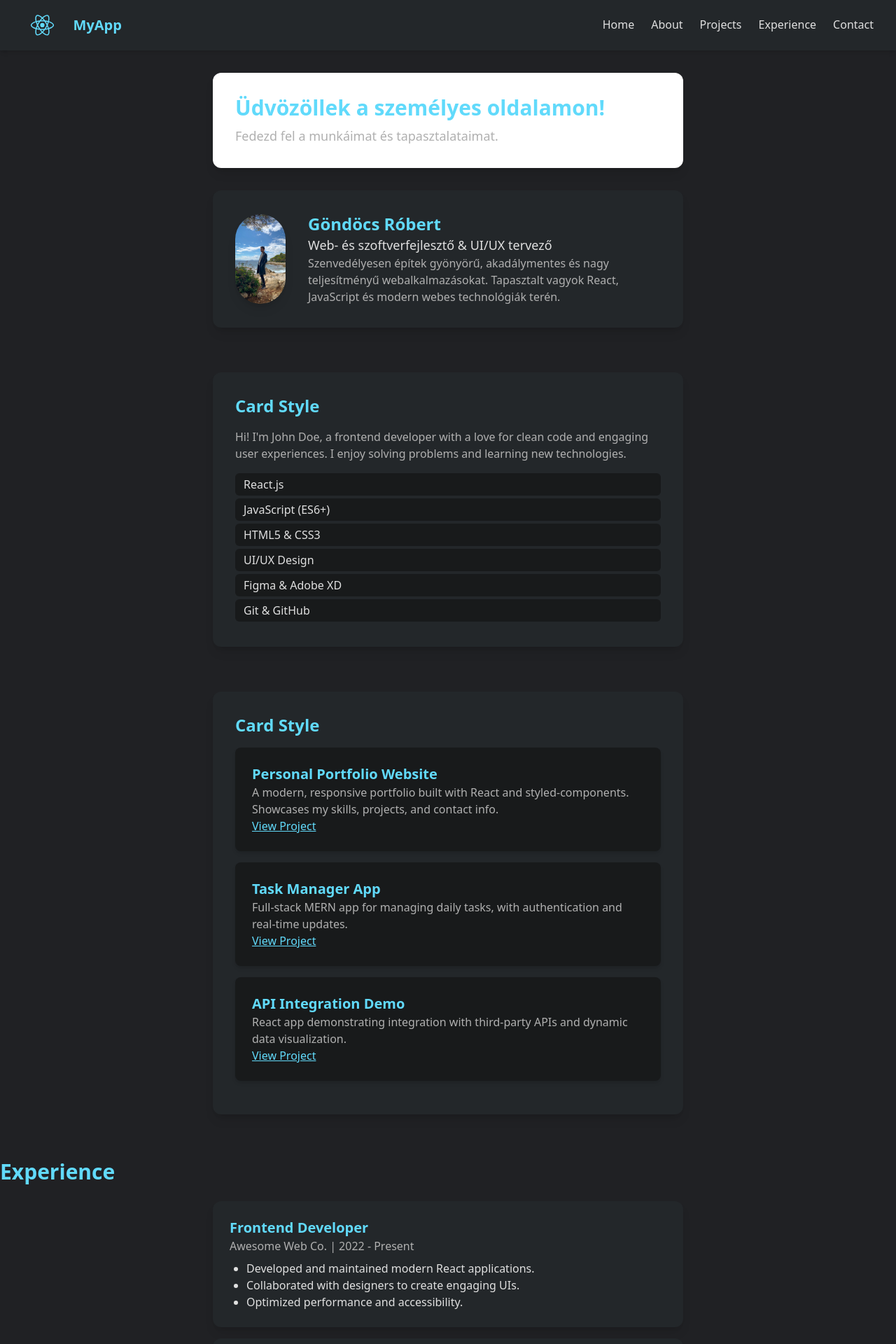
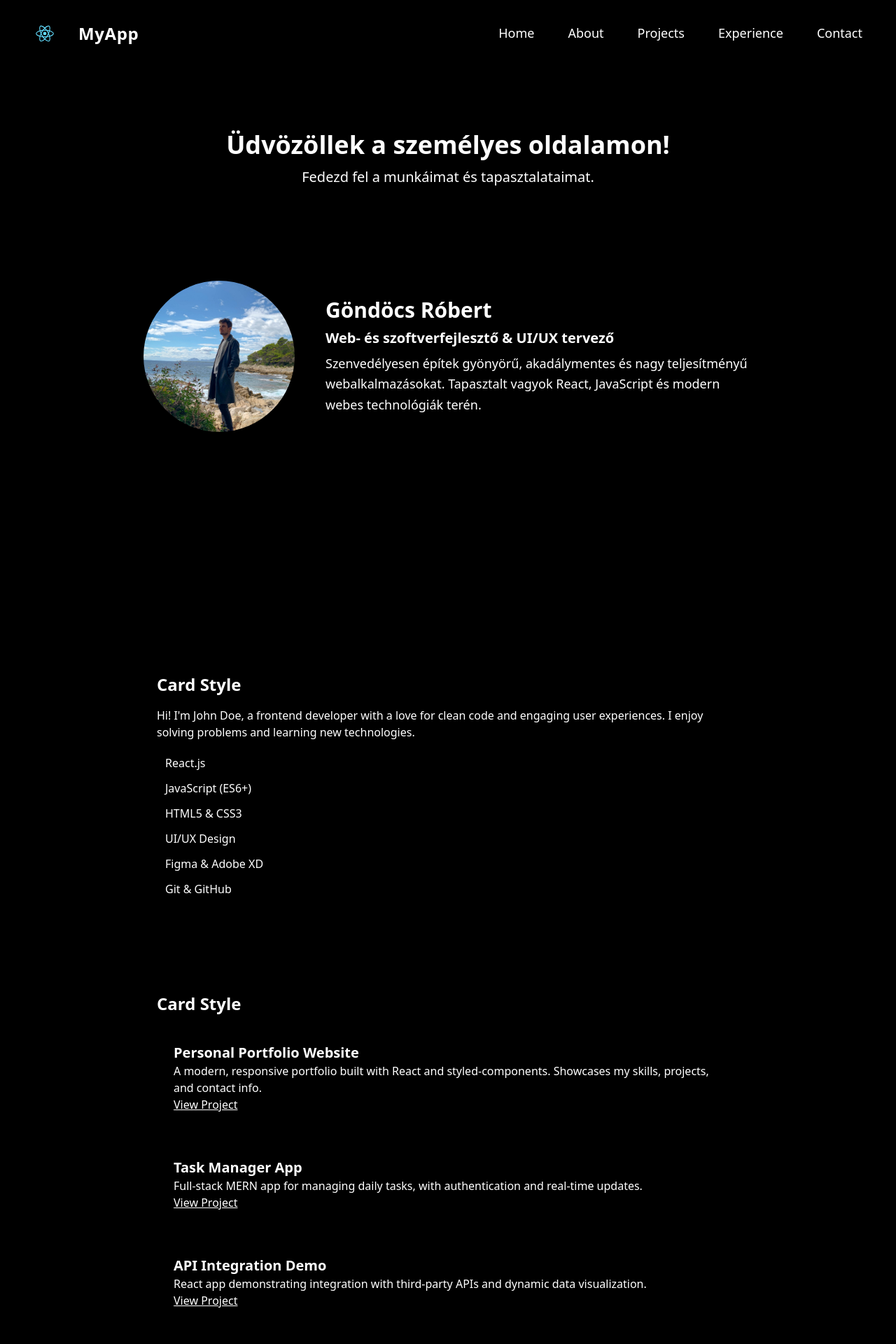
Before and after one commit to Gondocs/VercelFrontend, a React (Create React App) app: page / in a window 1280 px wide. Shown: the top 1920 px of the page at 70% size. Built offline with nearby package versions, Linux system fonts and the light colour scheme.

Commit message:
add dark colors

```diff
--- a/src/App.js
+++ b/src/App.js
@@ -6,15 +6,12 @@ import About from "./pages/About";
 import Projects from "./pages/Projects";
 import Experience from "./pages/Experience";
 import Contact from "./pages/Contact";
-import Tester from "./pages/test";
 
 export default function App() {
   return (
-    <div className="bg-[#202124] min-h-screen text-[#e0e0e0] transition-colors duration-500">
+    <div className="bg-black min-h-screen text-white transition-colors duration-500">
       <Navbar />
-      <div id="test">
-        <Tester />
-      </div>
+
       <div id="home">
         <Home />
       </div>
--- a/src/Navbar.js
+++ b/src/Navbar.js
@@ -4,17 +4,17 @@ import logo from './logo.svg';
 
 function Navbar() {
   return (
-    <nav className="flex items-center justify-between px-8 py-4 bg-[#23272a] shadow-md">
-      <div className="flex items-center">
-        <img src={logo} alt="Logo" className="h-10 mr-4" />
-        <span className="text-[#61dafb] font-bold text-xl">MyApp</span>
+    <nav className="flex items-center justify-between px-10 py-6 bg-black shadow-lg border-b-2 border-black sticky top-0 z-50">
+      <div className="flex items-center gap-4">
+        <img src={logo} alt="Logo" className="h-12 w-12 mr-2 rounded-full border-2 border-black shadow" />
+        <span className="text-white font-extrabold text-2xl tracking-wide drop-shadow">MyApp</span>
       </div>
-      <div className="flex space-x-6">
-        <a href="#home" className="text-[#e0e0e0] hover:text-[#61dafb] border-b-2 border-transparent hover:border-[#61dafb] transition">Home</a>
-        <a href="#about" className="text-[#e0e0e0] hover:text-[#61dafb] border-b-2 border-transparent hover:border-[#61dafb] transition">About</a>
-        <a href="#projects" className="text-[#e0e0e0] hover:text-[#61dafb] border-b-2 border-transparent hover:border-[#61dafb] transition">Projects</a>
-        <a href="#experience" className="text-[#e0e0e0] hover:text-[#61dafb] border-b-2 border-transparent hover:border-[#61dafb] transition">Experience</a>
-        <a href="#contact" className="text-[#e0e0e0] hover:text-[#61dafb] border-b-2 border-transparent hover:border-[#61dafb] transition">Contact</a>
+      <div className="flex space-x-8">
+        <a href="#home" className="text-white hover:text-white border-b-2 border-transparent hover:border-white transition text-lg font-medium px-2 py-1">Home</a>
+        <a href="#about" className="text-white hover:text-white border-b-2 border-transparent hover:border-white transition text-lg font-medium px-2 py-1">About</a>
+        <a href="#projects" className="text-white hover:text-white border-b-2 border-transparent hover:border-white transition text-lg font-medium px-2 py-1">Projects</a>
+        <a href="#experience" className="text-white hover:text-white border-b-2 border-transparent hover:border-white transition text-lg font-medium px-2 py-1">Experience</a>
+        <a href="#contact" className="text-white hover:text-white border-b-2 border-transparent hover:border-white transition text-lg font-medium px-2 py-1">Contact</a>
       </div>
     </nav>
   );
--- a/src/output.css
+++ b/src/output.css
@@ -545,6 +545,19 @@ video {
   display: none;
 }
 
+.sticky {
+  position: -webkit-sticky;
+  position: sticky;
+}
+
+.top-0 {
+  top: 0px;
+}
+
+.z-50 {
+  z-index: 50;
+}
+
 .mx-4 {
   margin-left: 1rem;
   margin-right: 1rem;
@@ -597,6 +610,22 @@ video {
   margin-top: 1rem;
 }
 
+.mb-10 {
+  margin-bottom: 2.5rem;
+}
+
+.mb-3 {
+  margin-bottom: 0.75rem;
+}
+
+.mr-2 {
+  margin-right: 0.5rem;
+}
+
+.mt-12 {
+  margin-top: 3rem;
+}
+
 .flex {
   display: flex;
 }
@@ -609,6 +638,14 @@ video {
   height: 8rem;
 }
 
+.h-56 {
+  height: 14rem;
+}
+
+.h-12 {
+  height: 3rem;
+}
+
 .min-h-screen {
   min-height: 100vh;
 }
@@ -617,8 +654,36 @@ video {
   width: 8rem;
 }
 
+.w-56 {
+  width: 14rem;
+}
+
+.w-12 {
+  width: 3rem;
+}
+
+.w-\[75\%\] {
+  width: 75%;
+}
+
 .max-w-2xl {
   max-width: 42rem;
+}
+
+.max-w-3xl {
+  max-width: 48rem;
+}
+
+.max-w-5xl {
+  max-width: 64rem;
+}
+
+.max-w-4xl {
+  max-width: 56rem;
+}
+
+.flex-1 {
+  flex: 1 1 0%;
 }
 
 .list-disc {
@@ -631,6 +696,10 @@ video {
 
 .items-center {
   align-items: center;
+}
+
+.justify-center {
+  justify-content: center;
 }
 
 .justify-between {
@@ -649,10 +718,20 @@ video {
   gap: 2rem;
 }
 
+.gap-10 {
+  gap: 2.5rem;
+}
+
 .space-x-6 > :not([hidden]) ~ :not([hidden]) {
   --tw-space-x-reverse: 0;
   margin-right: calc(1.5rem * var(--tw-space-x-reverse));
   margin-left: calc(1.5rem * calc(1 - var(--tw-space-x-reverse)));
+}
+
+.space-x-8 > :not([hidden]) ~ :not([hidden]) {
+  --tw-space-x-reverse: 0;
+  margin-right: calc(2rem * var(--tw-space-x-reverse));
+  margin-left: calc(2rem * calc(1 - var(--tw-space-x-reverse)));
 }
 
 .rounded {
@@ -675,8 +754,20 @@ video {
   border-radius: 0.75rem;
 }
 
+.rounded-2xl {
+  border-radius: 1rem;
+}
+
 .border {
   border-width: 1px;
+}
+
+.border-4 {
+  border-width: 4px;
+}
+
+.border-2 {
+  border-width: 2px;
 }
 
 .border-b-2 {
@@ -699,6 +790,21 @@ video {
 
 .border-transparent {
   border-color: transparent;
+}
+
+.border-\[\#222\] {
+  --tw-border-opacity: 1;
+  border-color: rgb(34 34 34 / var(--tw-border-opacity, 1));
+}
+
+.border-\[\#333\] {
+  --tw-border-opacity: 1;
+  border-color: rgb(51 51 51 / var(--tw-border-opacity, 1));
+}
+
+.border-black {
+  --tw-border-opacity: 1;
+  border-color: rgb(0 0 0 / var(--tw-border-opacity, 1));
 }
 
 .bg-\[\#181a1b\] {
@@ -726,6 +832,43 @@ video {
   background-color: rgb(255 255 255 / var(--tw-bg-opacity, 1));
 }
 
+.bg-\[\#23272a\]\/95 {
+  background-color: rgb(35 39 42 / 0.95);
+}
+
+.bg-white\/90 {
+  background-color: rgb(255 255 255 / 0.9);
+}
+
+.bg-black {
+  --tw-bg-opacity: 1;
+  background-color: rgb(0 0 0 / var(--tw-bg-opacity, 1));
+}
+
+.bg-gradient-to-b {
+  background-image: linear-gradient(to bottom, var(--tw-gradient-stops));
+}
+
+.from-\[\#202124\] {
+  --tw-gradient-from: #202124 var(--tw-gradient-from-position);
+  --tw-gradient-to: rgb(32 33 36 / 0) var(--tw-gradient-to-position);
+  --tw-gradient-stops: var(--tw-gradient-from), var(--tw-gradient-to);
+}
+
+.from-black {
+  --tw-gradient-from: #000 var(--tw-gradient-from-position);
+  --tw-gradient-to: rgb(0 0 0 / 0) var(--tw-gradient-to-position);
+  --tw-gradient-stops: var(--tw-gradient-from), var(--tw-gradient-to);
+}
+
+.to-\[\#181a1b\] {
+  --tw-gradient-to: #181a1b var(--tw-gradient-to-position);
+}
+
+.to-black {
+  --tw-gradient-to: #000 var(--tw-gradient-to-position);
+}
+
 .object-cover {
   object-fit: cover;
 }
@@ -740,6 +883,10 @@ video {
 
 .p-8 {
   padding: 2rem;
+}
+
+.p-10 {
+  padding: 2.5rem;
 }
 
 .px-3 {
@@ -782,6 +929,21 @@ video {
   padding-bottom: 2rem;
 }
 
+.py-12 {
+  padding-top: 3rem;
+  padding-bottom: 3rem;
+}
+
+.px-10 {
+  padding-left: 2.5rem;
+  padding-right: 2.5rem;
+}
+
+.px-2 {
+  padding-left: 0.5rem;
+  padding-right: 0.5rem;
+}
+
 .text-center {
   text-align: center;
 }
@@ -811,8 +973,33 @@ video {
   line-height: 1.75rem;
 }
 
+.text-4xl {
+  font-size: 2.25rem;
+  line-height: 2.5rem;
+}
+
 .font-bold {
   font-weight: 700;
+}
+
+.font-extrabold {
+  font-weight: 800;
+}
+
+.font-semibold {
+  font-weight: 600;
+}
+
+.font-medium {
+  font-weight: 500;
+}
+
+.leading-relaxed {
+  line-height: 1.625;
+}
+
+.tracking-wide {
+  letter-spacing: 0.025em;
 }
 
 .text-\[\#181a1b\] {
@@ -840,6 +1027,26 @@ video {
   color: rgb(255 255 255 / var(--tw-text-opacity, 1));
 }
 
+.text-\[\#23272a\] {
+  --tw-text-opacity: 1;
+  color: rgb(35 39 42 / var(--tw-text-opacity, 1));
+}
+
+.text-\[\#444\] {
+  --tw-text-opacity: 1;
+  color: rgb(68 68 68 / var(--tw-text-opacity, 1));
+}
+
+.text-\[\#cccccc\] {
+  --tw-text-opacity: 1;
+  color: rgb(204 204 204 / var(--tw-text-opacity, 1));
+}
+
+.text-\[\#f5f5f5\] {
+  --tw-text-opacity: 1;
+  color: rgb(245 245 245 / var(--tw-text-opacity, 1));
+}
+
 .underline {
   -webkit-text-decoration-line: underline;
           text-decoration-line: underline;
@@ -863,9 +1070,37 @@ video {
   box-shadow: var(--tw-ring-offset-shadow, 0 0 #0000), var(--tw-ring-shadow, 0 0 #0000), var(--tw-shadow);
 }
 
+.shadow-2xl {
+  --tw-shadow: 0 25px 50px -12px rgb(0 0 0 / 0.25);
+  --tw-shadow-colored: 0 25px 50px -12px var(--tw-shadow-color);
+  box-shadow: var(--tw-ring-offset-shadow, 0 0 #0000), var(--tw-ring-shadow, 0 0 #0000), var(--tw-shadow);
+}
+
+.shadow {
+  --tw-shadow: 0 1px 3px 0 rgb(0 0 0 / 0.1), 0 1px 2px -1px rgb(0 0 0 / 0.1);
+  --tw-shadow-colored: 0 1px 3px 0 var(--tw-shadow-color), 0 1px 2px -1px var(--tw-shadow-color);
+  box-shadow: var(--tw-ring-offset-shadow, 0 0 #0000), var(--tw-ring-shadow, 0 0 #0000), var(--tw-shadow);
+}
+
 .outline-none {
   outline: 2px solid transparent;
   outline-offset: 2px;
+}
+
+.drop-shadow {
+  --tw-drop-shadow: drop-shadow(0 1px 2px rgb(0 0 0 / 0.1)) drop-shadow(0 1px 1px rgb(0 0 0 / 0.06));
+  filter: var(--tw-blur) var(--tw-brightness) var(--tw-contrast) var(--tw-grayscale) var(--tw-hue-rotate) var(--tw-invert) var(--tw-saturate) var(--tw-sepia) var(--tw-drop-shadow);
+}
+
+.drop-shadow-lg {
+  --tw-drop-shadow: drop-shadow(0 10px 8px rgb(0 0 0 / 0.04)) drop-shadow(0 4px 3px rgb(0 0 0 / 0.1));
+  filter: var(--tw-blur) var(--tw-brightness) var(--tw-contrast) var(--tw-grayscale) var(--tw-hue-rotate) var(--tw-invert) var(--tw-saturate) var(--tw-sepia) var(--tw-drop-shadow);
+}
+
+.backdrop-blur-md {
+  --tw-backdrop-blur: blur(12px);
+  -webkit-backdrop-filter: var(--tw-backdrop-blur) var(--tw-backdrop-brightness) var(--tw-backdrop-contrast) var(--tw-backdrop-grayscale) var(--tw-backdrop-hue-rotate) var(--tw-backdrop-invert) var(--tw-backdrop-opacity) var(--tw-backdrop-saturate) var(--tw-backdrop-sepia);
+  backdrop-filter: var(--tw-backdrop-blur) var(--tw-backdrop-brightness) var(--tw-backdrop-contrast) var(--tw-backdrop-grayscale) var(--tw-backdrop-hue-rotate) var(--tw-backdrop-invert) var(--tw-backdrop-opacity) var(--tw-backdrop-saturate) var(--tw-backdrop-sepia);
 }
 
 .transition {
@@ -884,13 +1119,39 @@ video {
   transition-duration: 150ms;
 }
 
+.transition-transform {
+  transition-property: transform;
+  transition-timing-function: cubic-bezier(0.4, 0, 0.2, 1);
+  transition-duration: 150ms;
+}
+
 .duration-500 {
   transition-duration: 500ms;
+}
+
+.duration-300 {
+  transition-duration: 300ms;
+}
+
+.hover\:scale-105:hover {
+  --tw-scale-x: 1.05;
+  --tw-scale-y: 1.05;
+  transform: translate(var(--tw-translate-x), var(--tw-translate-y)) rotate(var(--tw-rotate)) skewX(var(--tw-skew-x)) skewY(var(--tw-skew-y)) scaleX(var(--tw-scale-x)) scaleY(var(--tw-scale-y));
 }
 
 .hover\:border-\[\#61dafb\]:hover {
   --tw-border-opacity: 1;
   border-color: rgb(97 218 251 / var(--tw-border-opacity, 1));
+}
+
+.hover\:border-\[\#333\]:hover {
+  --tw-border-opacity: 1;
+  border-color: rgb(51 51 51 / var(--tw-border-opacity, 1));
+}
+
+.hover\:border-white:hover {
+  --tw-border-opacity: 1;
+  border-color: rgb(255 255 255 / var(--tw-border-opacity, 1));
 }
 
 .hover\:bg-\[\#4ec6e6\]:hover {
@@ -903,6 +1164,16 @@ video {
   color: rgb(97 218 251 / var(--tw-text-opacity, 1));
 }
 
+.hover\:text-white:hover {
+  --tw-text-opacity: 1;
+  color: rgb(255 255 255 / var(--tw-text-opacity, 1));
+}
+
+.hover\:text-\[\#cccccc\]:hover {
+  --tw-text-opacity: 1;
+  color: rgb(204 204 204 / var(--tw-text-opacity, 1));
+}
+
 .hover\:underline:hover {
   -webkit-text-decoration-line: underline;
           text-decoration-line: underline;
@@ -912,3 +1183,13 @@ video {
   --tw-border-opacity: 1;
   border-color: rgb(97 218 251 / var(--tw-border-opacity, 1));
 }
+
+@media (min-width: 768px) {
+  .md\:flex-row {
+    flex-direction: row;
+  }
+
+  .md\:text-left {
+    text-align: left;
+  }
+}
--- a/src/pages/About.js
+++ b/src/pages/About.js
@@ -15,12 +15,12 @@ const about = {
 export default function About() {
   return (
     <main className="py-8">
-      <section className="max-w-2xl mx-auto bg-[#23272a] rounded-xl shadow-lg p-8">
-        <h2 className="text-2xl font-bold text-[#61dafb] mb-4">Card Style</h2>
-        <p className="text-[#b0b0b0] mb-4">{about.bio}</p>
+      <section className="w-[75%] max-w-4xl mx-auto bg-black rounded-xl shadow-lg p-8">
+        <h2 className="text-2xl font-bold text-white mb-4">Card Style</h2>
+        <p className="text-white mb-4">{about.bio}</p>
         <ul>
           {about.skills.map(skill => (
-            <li key={skill} className="bg-[#181a1b] text-[#e0e0e0] rounded-md my-1 py-1 px-3">{skill}</li>
+            <li key={skill} className="bg-black text-white rounded-md my-1 py-1 px-3">{skill}</li>
           ))}
         </ul>
       </section>
--- a/src/pages/Experience.js
+++ b/src/pages/Experience.js
@@ -4,27 +4,27 @@ export default function Experience() {
   return (
     <main className="py-8">
       <h1 className="text-3xl font-bold text-[#61dafb] mb-6">Experience</h1>
-      <section className="max-w-2xl mx-auto">
-        <div className="bg-[#23272a] text-[#e0e0e0] rounded-xl my-4 p-6 shadow-lg">
-          <h2 className="text-xl font-bold text-[#61dafb]">Frontend Developer</h2>
-          <h3 className="text-[#b0b0b0] mb-2">Awesome Web Co. | 2022 - Present</h3>
+      <section className="w-[75%] max-w-4xl mx-auto bg-black">
+        <div className="bg-black text-white rounded-xl my-4 p-6 shadow-lg">
+          <h2 className="text-xl font-bold text-white">Frontend Developer</h2>
+          <h3 className="text-white mb-2">Awesome Web Co. | 2022 - Present</h3>
           <ul className="list-disc ml-6">
             <li>Developed and maintained modern React applications.</li>
             <li>Collaborated with designers to create engaging UIs.</li>
             <li>Optimized performance and accessibility.</li>
           </ul>
         </div>
-        <div className="bg-[#23272a] text-[#e0e0e0] rounded-xl my-4 p-6 shadow-lg">
-          <h2 className="text-xl font-bold text-[#61dafb]">Web Development Intern</h2>
-          <h3 className="text-[#b0b0b0] mb-2">Startup Hub | 2021 - 2022</h3>
+        <div className="bg-black text-white rounded-xl my-4 p-6 shadow-lg">
+          <h2 className="text-xl font-bold text-white">Web Development Intern</h2>
+          <h3 className="text-white mb-2">Startup Hub | 2021 - 2022</h3>
           <ul className="list-disc ml-6">
             <li>Assisted in building landing pages and dashboards.</li>
             <li>Learned best practices in responsive design.</li>
           </ul>
         </div>
-        <div className="bg-[#23272a] text-[#e0e0e0] rounded-xl my-4 p-6 shadow-lg">
-          <h2 className="text-xl font-bold text-[#61dafb]">BSc Computer Science</h2>
-          <h3 className="text-[#b0b0b0] mb-2">University of Example | 2018 - 2021</h3>
+        <div className="bg-black text-white rounded-xl my-4 p-6 shadow-lg">
+          <h2 className="text-xl font-bold text-white">BSc Computer Science</h2>
+          <h3 className="text-white mb-2">University of Example | 2018 - 2021</h3>
           <ul className="list-disc ml-6">
             <li>Graduated with honors.</li>
             <li>Specialized in web technologies and UI/UX.</li>
--- a/src/pages/Home.js
+++ b/src/pages/Home.js
@@ -9,17 +9,17 @@ const profile = {
 
 export default function Home() {
   return (
-    <main className="py-8">
-      <section className="max-w-2xl mx-auto bg-white rounded-xl shadow-lg p-8 mb-8">
-        <h1 className="text-3xl font-bold text-[#61dafb] mb-2">Üdvözöllek a személyes oldalamon!</h1>
-        <p className="text-lg text-[#b0b0b0]">Fedezd fel a munkáimat és tapasztalataimat.</p>
+    <main className="py-12 bg-gradient-to-b from-black to-black min-h-screen">
+      <section className="w-[75%] max-w-5xl mx-auto bg-black rounded-2xl shadow-2xl p-10 mb-10 border border-black">
+        <h1 className="text-4xl font-extrabold text-white mb-3 text-center drop-shadow-lg">Üdvözöllek a személyes oldalamon!</h1>
+        <p className="text-xl text-white text-center mb-2">Fedezd fel a munkáimat és tapasztalataimat.</p>
       </section>
-      <section className="max-w-2xl mx-auto bg-[#23272a] rounded-xl shadow-lg p-8 flex items-center gap-8">
-        <img src={profile.image} alt="Profile" className="w-32 h-32 rounded-full shadow-lg bg-[#181a1b] object-cover" />
-        <div>
-          <h3 className="text-2xl font-bold text-[#61dafb]">{profile.name}</h3>
-          <h4 className="text-lg text-[#e0e0e0]">{profile.title}</h4>
-          <p className="text-[#b0b0b0]">{profile.description}</p>
+      <section className="w-[75%] max-w-5xl mx-auto bg-black rounded-2xl shadow-2xl p-10 flex flex-col md:flex-row items-center gap-10 border border-black">
+        <img src={profile.image} alt="Profile" className="w-56 h-56 rounded-full shadow-2xl border-4 border-black object-cover bg-black transition-transform duration-300 hover:scale-105" />
+        <div className="flex-1 text-center md:text-left">
+          <h3 className="text-3xl font-extrabold text-white mb-2 drop-shadow">{profile.name}</h3>
+          <h4 className="text-xl text-white mb-2 font-semibold">{profile.title}</h4>
+          <p className="text-lg text-white leading-relaxed">{profile.description}</p>
         </div>
       </section>
     </main>
--- a/src/pages/Projects.js
+++ b/src/pages/Projects.js
@@ -21,14 +21,14 @@ const projects = [
 export default function Projects() {
   return (
     <main className="py-8">
-      <section className="max-w-2xl mx-auto bg-[#23272a] rounded-xl shadow-lg p-8">
-        <h2 className="text-2xl font-bold text-[#61dafb] mb-4">Card Style</h2>
+      <section className="w-[75%] max-w-4xl mx-auto bg-black rounded-xl shadow-lg p-8">
+        <h2 className="text-2xl font-bold text-white mb-4">Card Style</h2>
         <div>
           {projects.map(p => (
-            <div key={p.title} className="bg-[#181a1b] text-[#e0e0e0] rounded-lg shadow-md my-4 p-6">
-              <h3 className="text-xl font-bold text-[#61dafb]">{p.title}</h3>
-              <p className="text-[#b0b0b0]">{p.desc}</p>
-              <a href={p.link} className="text-[#61dafb] underline">View Project</a>
+            <div key={p.title} className="bg-black text-white rounded-lg shadow-md my-4 p-6">
+              <h3 className="text-xl font-bold text-white">{p.title}</h3>
+              <p className="text-white">{p.desc}</p>
+              <a href={p.link} className="text-white underline">View Project</a>
             </div>
           ))}
         </div>
--- a/src/pages/test.js
+++ /dev/null
@@ -1,20 +0,0 @@
-import React from 'react';
-import './Home.css';
-
-const profile = {
-  name: 'Göndöcs Róbert',
-  title: 'Web- és szoftverfejlesztő & UI/UX tervező',
-  description: 'Szenvedélyesen építek gyönyörű, akadálymentes és nagy teljesítményű webalkalmazásokat. Tapasztalt vagyok React, JavaScript és modern webes technológiák terén.',
-  image: 'profilkep_CV.jpg',
-};
-
-export default function Tester() {
-  return (
-
-    <main className="bg-white">
-        <section className="">
-
-        </section>
-    </main>
-  );
-}
```
Also changed, not shown: src/Footer.js (+5 -5 lines), src/pages/Contact.js (+9 -9 lines).
